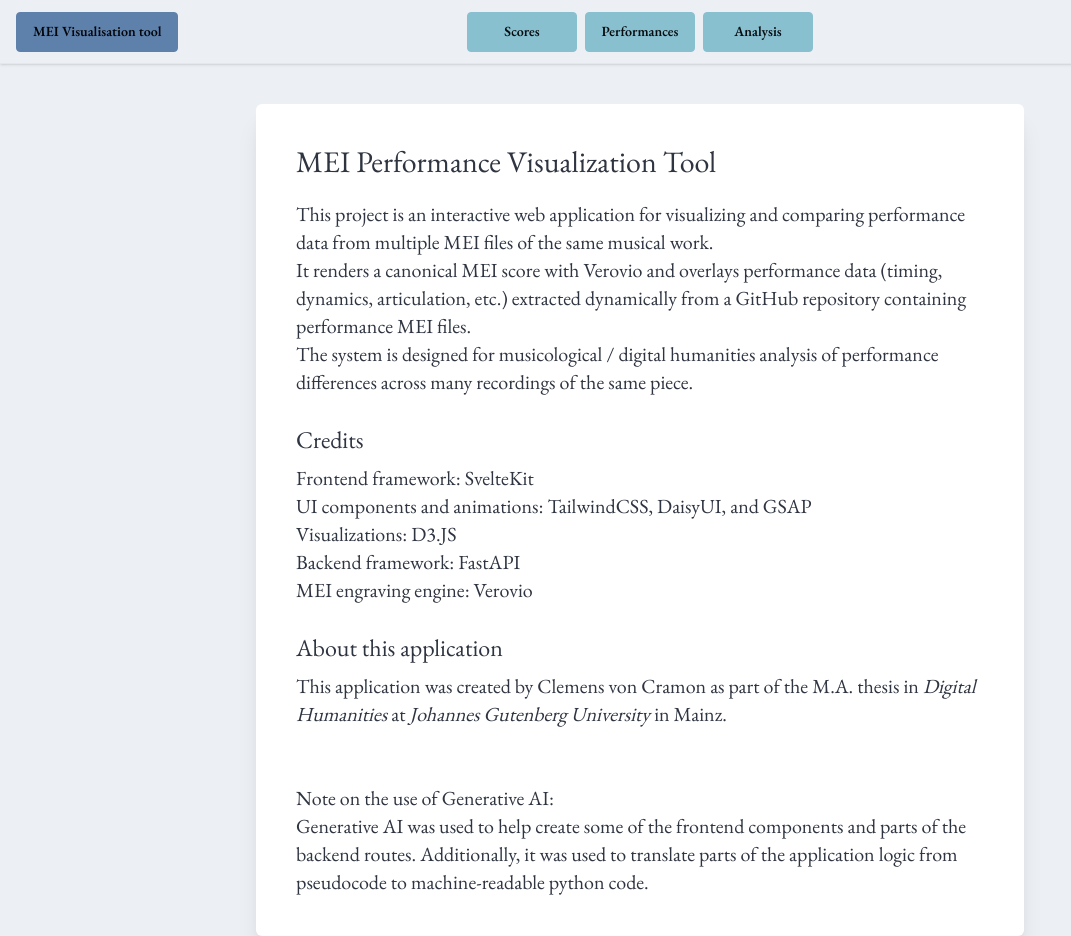
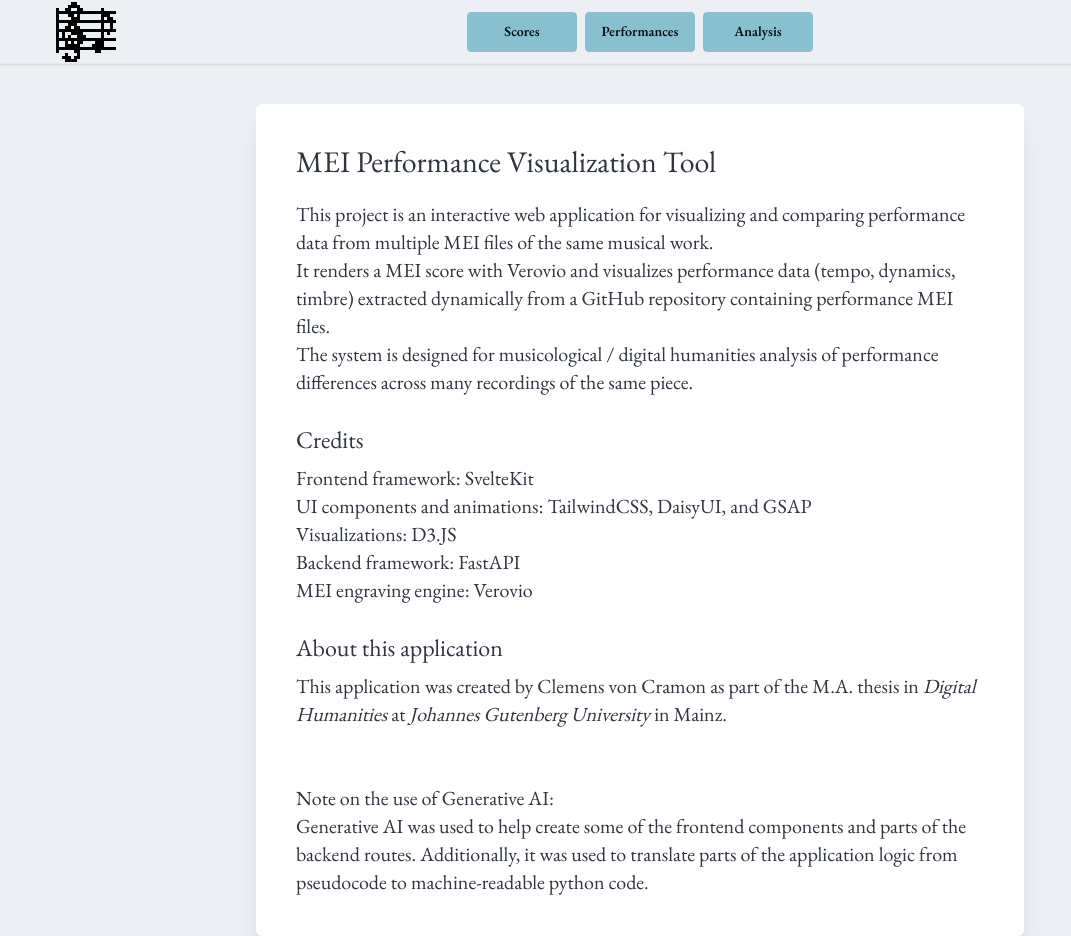
Before and after one commit to cvoncram/Winterreise-data-vis, a SvelteKit app in the folder frontend/: page / in a window 1280 px wide. Shown: the whole page, without its empty margins (0-1071 px from the left). Built offline with nearby package versions, Linux system fonts and the light colour scheme.

Commit message:
added initial value to state variables

```diff
--- a/frontend/src/routes/+layout.svelte
+++ b/frontend/src/routes/+layout.svelte
@@ -15,8 +15,31 @@
 </svelte:head>
 
 <div class="navbar bg-base-100 shadow-sm z-50">
-    <div class="page-title">
-        <a class="btn btn-primary" href="/">MEI Visualisation tool</a>
+    <div id="home" class="page-title ml-10">
+        <a href="/" id="home" title="home">
+            <svg
+                xmlns="http://www.w3.org/2000/svg"
+                viewBox="0 0 20 20"
+                class="w-15 h-15"
+            >
+                <g transform="translate(-379.76917,-329.19561)">
+                    <path
+                        id="path387-7"
+                        style="fill-opacity:1"
+                        d="m 384.76917,329.1956 v 1 h -1 v 1 h -1 v 1 h -1 -1 v -1 h -1 v 1 1 1 1 1 1 1 1 1 1 1 1 1 1 1 h 1 v -1
+                            h 1 1 1 1 1 v 1 h 1 v 1 h -1 v 1 h -1 v -1 h -1 v -1 h -1 v 1 h -1 v 1 h 1 v 1 h 1 1 1 1 v -1 h 1 v -1 -1
+                            -1 h 1 1 1 1 1 v 1 h 1 1 v -1 h 1 1 1 1 1 v -1 h -1 -1 -1 -1 v -1 -1 h 1 1 1 1 v -1 h -1 -1 -1 -1 v -1 -1
+                            h 1 v 1 h 1 v -1 h 1 1 v -1 h -1 v -1 -1 h 1 v -1 h -1 v -1 h -1 v -1 h 1 1 v -1 h -1 -1 -1 -1 v -1 h -1 v
+                            1 h -1 -1 -1 -1 -1 -1 v -1 h -1 v -1 h -1 v -1 h -1 z m 0,2 h 1 1 v 1 h -1 -1 z m -4,2 h 1 1 1 v 1 h 1 v
+                            1 h -1 -1 -1 -1 v -1 z m 5,0 h 1 v 1 h -1 z m 2,0 h 1 1 1 1 1 1 1 v 1 1 h -1 -1 -1 -1 -1 -1 -1 v -1 z m 8,1
+                            h 1 v 1 h -1 z m -15,2 h 1 1 1 v 1 h -1 v 1 h -1 -1 v -1 z m 6,0 h 1 1 1 1 1 1 1 1 v 1 1 h -1 -1 -1 -1 -1
+                            -1 -1 v -1 h -1 z m 9,0 h 1 1 v 1 1 h -1 -1 v -1 z m -11,1 h 1 v 1 h -1 z m -4,2 h 1 v 1 1 h -1 v -1 z m 2,0
+                            h 1 1 v 1 h 1 1 v 1 h -1 -1 v -1 h -1 v 1 h -1 v -1 z m 6,0 h 1 1 1 1 1 1 v 1 1 h -1 -1 -1 -1 -1 v -1 h -1 z m
+                            -8,3 h 1 1 v 1 1 h -1 -1 v -1 z m 3,0 h 1 v 1 h -1 z m 2,0 h 1 v 1 h -1 z m 3,0 h 1 1 1 1 v 1 h -1 v 1 h -1 -1
+                            -1 -1 v -1 h 1 z" />
+                </g>
+            </svg>
+        </a>
     </div>
     <div class="nav-items">
         <a class="btn btn-accent" href="/scores">Scores</a>
@@ -42,6 +65,16 @@
     .page-title {
         justify-self: start;
     }
+    :global(svg path#path387-7) {
+        fill: #5e81ac;
+    }
+    :global(svg:hover path#path387-7) {
+        fill: var(--color-base-200);
+    }
+    div#home:hover{
+        background-color: #5e81ac;
+    }
+
 
     /* maybe later
     .page-title a:hover {
--- a/frontend/src/routes/+page.svelte
+++ b/frontend/src/routes/+page.svelte
@@ -4,8 +4,8 @@
         <div class="text-xl">
             <p>This project is an interactive web application for visualizing and comparing
                 performance data from multiple MEI files of the same musical work.</p>
-            <p>It renders a canonical MEI score with Verovio and overlays performance data
-                (timing, dynamics, articulation, etc.) extracted dynamically from a GitHub
+            <p>It renders a MEI score with Verovio and visualizes performance data
+                (tempo, dynamics, timbre) extracted dynamically from a GitHub
             repository containing performance MEI files.</p>
             <p>The system is designed for musicological / digital humanities analysis of
                 performance differences across many recordings of the same piece.</p>
--- a/frontend/src/routes/analysis/+page.svelte
+++ b/frontend/src/routes/analysis/+page.svelte
@@ -1,97 +1,3 @@
-<script lang="ts" >
-
-    import { onMount } from 'svelte';
-    import PerformanceSelector from '$lib/components/PerformanceSelector.svelte';
-    import ScoreSelector from '$lib/components/ScoreSelector.svelte';
-    import type { PerformanceRow} from '$lib/components/MeiTable.svelte';
-    import MeiRibbon from '$lib/components/MeiRibbon.svelte';
-
-    type FileItem = { path: string; label: string; order?: number };
-
-    let recordings: FileItem[] = [];
-    let selectedRecording: string | null = null;
-
-    let pieces: FileItem[] = [];
-    let selectedPiece: string | null = null;
-
-    let tableRows: PerformanceRow[] = [];
-    let error = '';
-
-    onMount(async () => {
-        try {
-            const res = await fetch('/db/performances');
-            if (!res.ok) throw new Error('Could not fetch recordings');
-            recordings = await res.json();
-        } catch (e: any) {
-            error = e.message;
-            console.error(e);
-        }
-    });
-
-    async function handleRecordingSelect(path: string) {
-        selectedRecording = path;
-        pieces = [];
-        selectedPiece = null;
-        tableRows = [];
-
-        try {
-            const res = await fetch(`/db/performance-files?performance=${encodeURIComponent(path)}`);
-            if (!res.ok) throw new Error('Could not fetch pieces for recording');
-            pieces = await res.json();
-        } catch (e: any) {
-            error = e.message;
-            console.error(e);
-        }
-    }
-
-    async function handlePieceSelect(path: string) {
-        selectedPiece = path;
-        tableRows = [];
-        error = '';
-
-        try {
-            const res = await fetch(`/db/parsed-file?path=${encodeURIComponent(path)}`);
-            if (!res.ok) throw new Error('Could not fetch parsed MEI data');
-
-            const data = await res.json();
-
-            tableRows = data[1]?.data ?? [];
-
-        } catch (e: any) {
-            error = e.message;
-            console.error(e);
-        }
-    }
+<script lang="ts">
 
 </script>
-
-
-<div class="flex">
-    <aside class="w-64 h-screen sticky top-0 bg-base-200 p-4 flex flex-col gap-4 justify-center">
-        {#if error}
-        <p class="text-error">{error}</p>
-        {/if}
-        <div class="card bg-base-200 p-4 shadow-md justify-start">
-            <PerformanceSelector
-            {recordings}
-            selectedRecording={selectedRecording}
-            onSelect={handleRecordingSelect}
-            />
-        </div>
-        {#if selectedRecording && pieces.length > 0}
-        <div class="card bg-base-200 p-4 shadow-md justify-start">
-            <ScoreSelector
-            files={pieces}
-            selectedFile={selectedPiece}
-            onFileSelect={handlePieceSelect}
-            />
-        </div>
-        {/if}
-    </aside>
-    <main class="flex-1">
-        <div class="h-[90vh] w-full p-6">
-            <MeiRibbon rows={tableRows} />
-        </div>
-    </main>
-
-</div>
--- a/frontend/src/routes/performances/+page.svelte
+++ b/frontend/src/routes/performances/+page.svelte
@@ -9,10 +9,10 @@
     type FileItem = { path: string; label: string; order?: number };
 
     let recordings = $state<FileItem[]>([]);
-    let selectedRecording = $state<string | null>();
+    let selectedRecording = $state<string | null>("");
 
     let pieces = $state<FileItem[]>([]);
-    let selectedPiece = $state<string | null>();
+    let selectedPiece = $state<string | null>("");
 
     let metadata = $state<PerformanceMetadata | null>(null);
 
@@ -121,12 +121,9 @@
                 </div>
             </div>
         {/if}
-
-
     </aside>
 
     <main class="flex-1 flex flex-col overflow-hidden">
-
         <div class="flex-1 relative p-6 overflow-auto mb-12">
             {#if active === "visualization"}
                 <MeiCircularRibbon
@@ -137,7 +134,5 @@
                 <MeiTable rows={tableRows} />
             {/if}
         </div>
-
     </main>
-
 </div>
```
